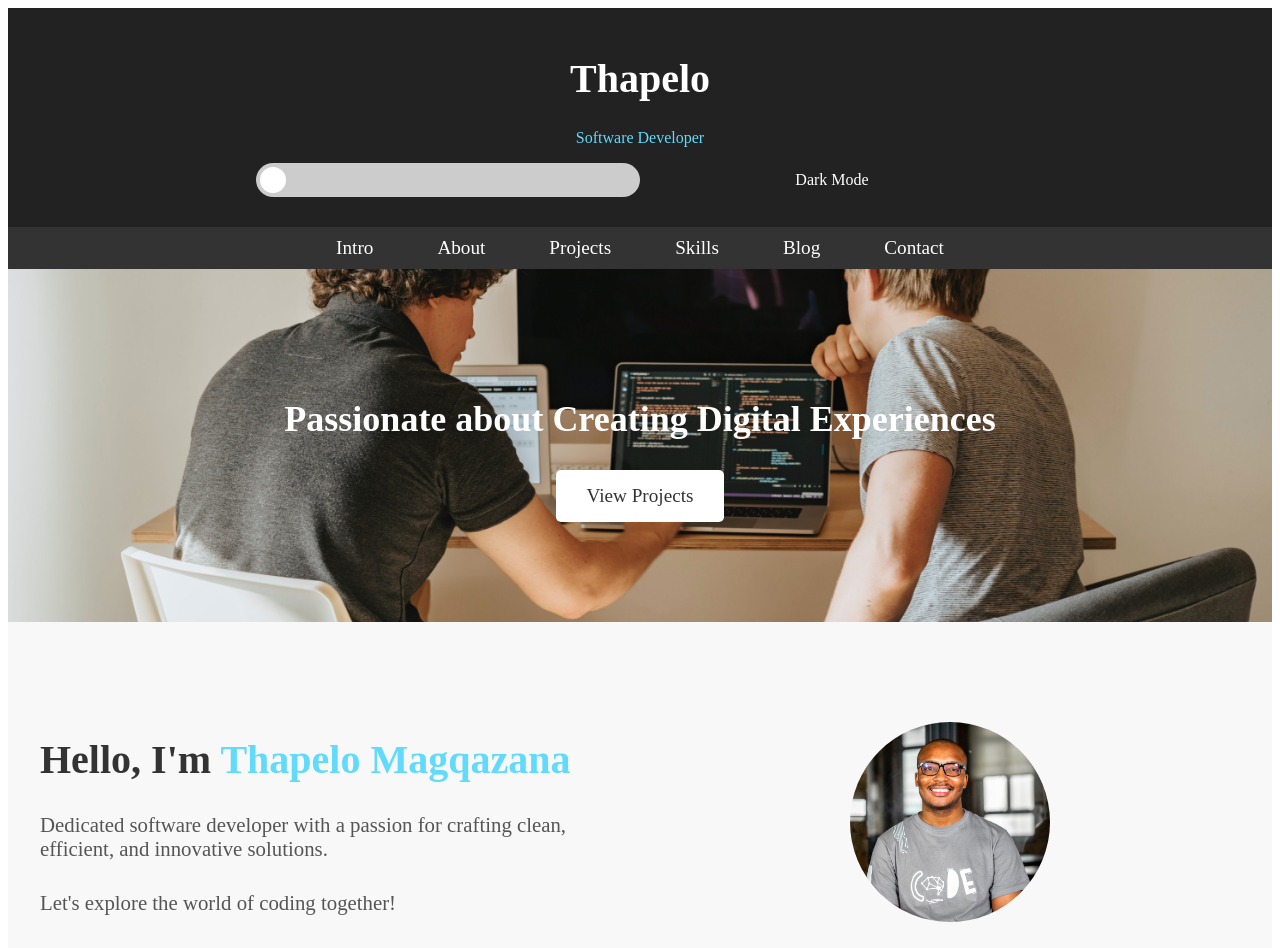
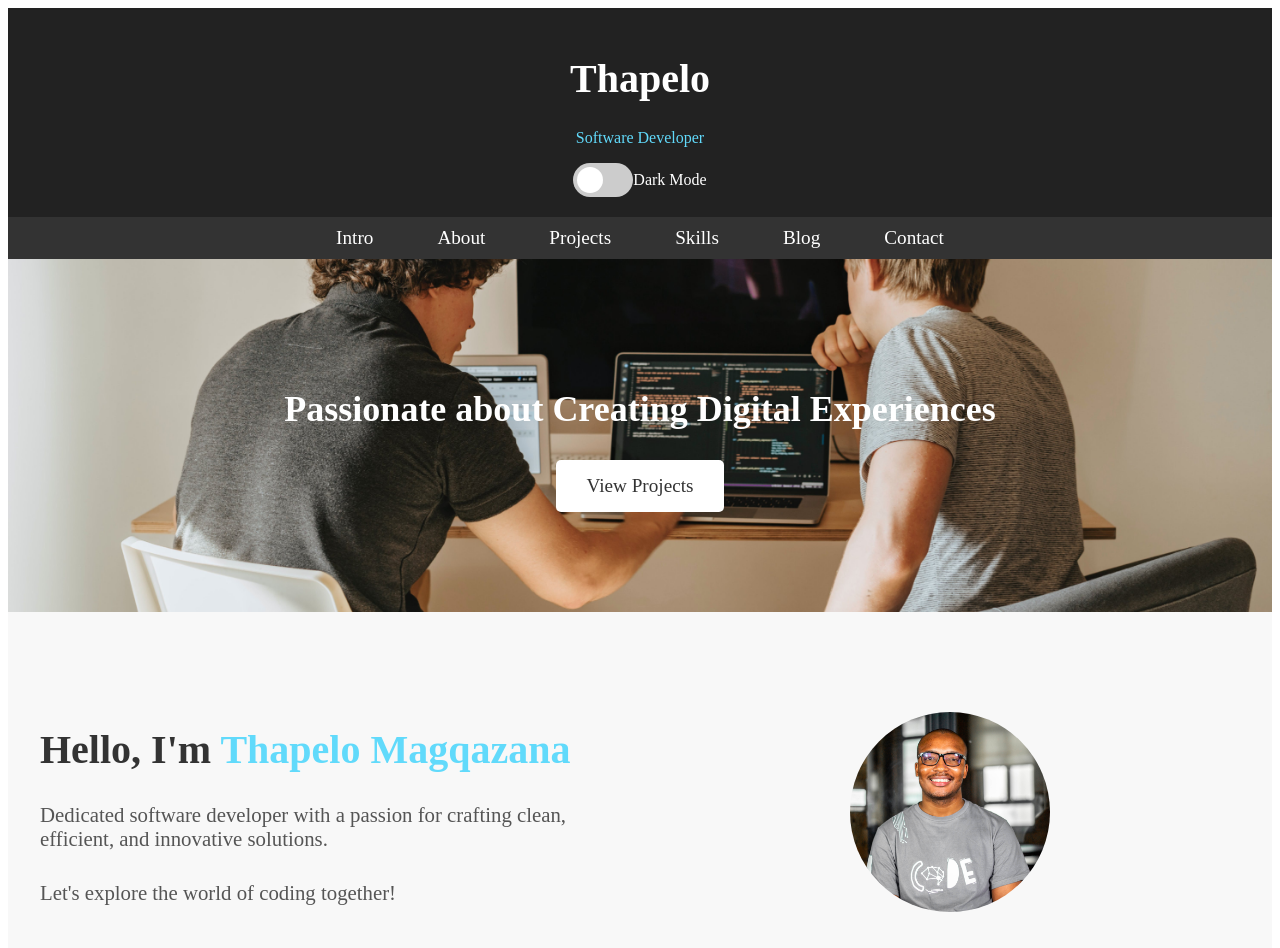
Before and after one commit to thapelomagqazana/portfolio_website, a plain HTML site: page index1.html in a window 1280 px wide. Shown: the top 948 px of the page. Drawn offline with Linux system fonts and the light colour scheme; files whose address does not match are found by name.

Commit message:
Fixed a minor issue

```diff
--- a/styles1.css
+++ b/styles1.css
@@ -399,7 +399,7 @@ nav {
     justify-content: space-between;
   }
 
-  label {
+  .container label {
     flex-basis: 48%;
     margin-bottom: 10px;
   }
```
